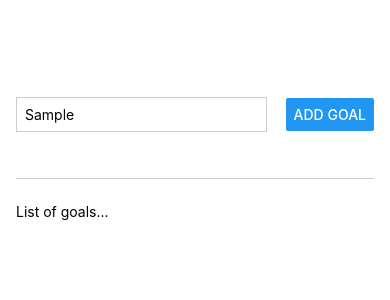
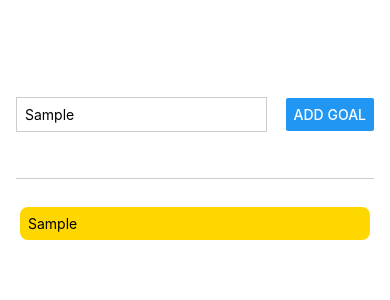
Before and after one commit to CelestialCoyote/react-native-turtorials, a React Native app in the folder ReactNativeTutorial/: screen / in a window 390 px wide. Both pictures are taken after typing "Sample" into the empty fields and a click on the button "ADD GOAL". Shown: the top 300 px of the page. Built offline with nearby package versions, Linux system fonts and the light colour scheme.

Commit message:
added functionality to input and list

```diff
--- a/ReactNativeTutorial/App.js
+++ b/ReactNativeTutorial/App.js
@@ -1,21 +1,44 @@
+import { useState } from "react";
 import { StyleSheet, Text, View, Button, TextInput } from "react-native";
 
 
 export default function App() {
+	const [goalText, setGoalText] = useState("");
+	const [goals, setGoals] = useState([]);
+
+	const goalInputHandler = (enteredText) => {
+		// console.log(enteredText);
+		setGoalText(enteredText);
+	};
+
+	const addGoalHandler = () => {
+		// console.log(goalText);
+		setGoals(currentGoals => [...currentGoals, goalText]);
+	};
+
 	return (
 		<View style={styles.appContainer}>
 			<View style={styles.inputContainer}>
 				<TextInput
 					style={styles.textInput}
 					placeholder="Your course goal!"
+					onChangeText={goalInputHandler}
 				/>
-				<Button title="Add Goal" />
+				<Button
+					title="Add Goal"
+					onPress={addGoalHandler}
+				/>
 			</View>
 
 			<View style={styles.goalsContainer}>
-				<Text>
-					List of goals...
-				</Text>
+				{goals.map((goal) =>
+					<View
+						key={goal}
+						style={styles.goalItem}
+					>
+						<Text>{goal}</Text>
+					</View>
+				)}
 			</View>
 		</View>
 	);
@@ -46,5 +69,12 @@ const styles = StyleSheet.create({
 	},
 	goalsContainer: {
 		flex: 5,
+	},
+	goalItem: {
+		backgroundColor: "gold",
+		borderRadius: 8,
+		color: "green",
+		margin: 4,
+		padding: 8,
 	}
 });
```
